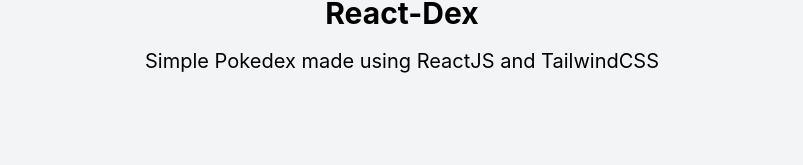
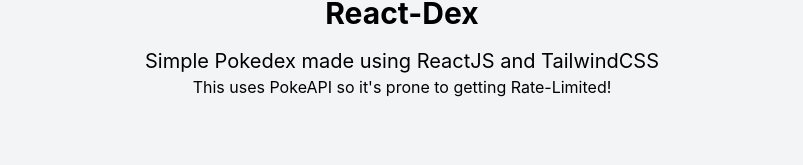
Before and after one commit to acharishivvy/tw-react-dex, a React (Create React App) app: page / in a window 1280 px wide. Shown: the part 149-314 px from the top of the page, without its empty margins (238-1041 px from the left). Built offline with nearby package versions, Linux system fonts and the light colour scheme; no server answers.

Commit message:
Slight Modifcation.

```diff
--- a/src/App.js
+++ b/src/App.js
@@ -11,10 +11,10 @@ function App() {
             <h2 className="text-xl font-normal mt-4">
               Simple Pokedex made using ReactJS and TailwindCSS
             </h2>
+            <h3>This uses PokeAPI so it's prone to getting Rate-Limited!</h3>
           </div>
         </section>
       </header>
-      {/* Main Content */}
       <div>
         <PokemonList />
       </div>
```
